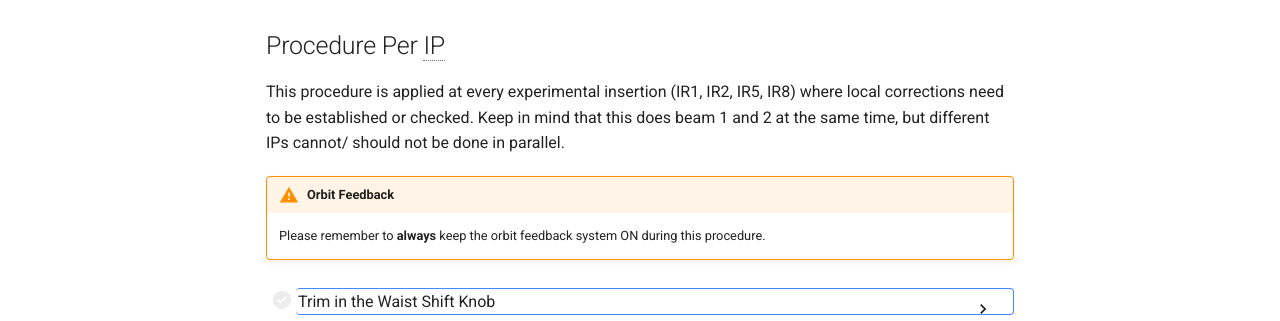
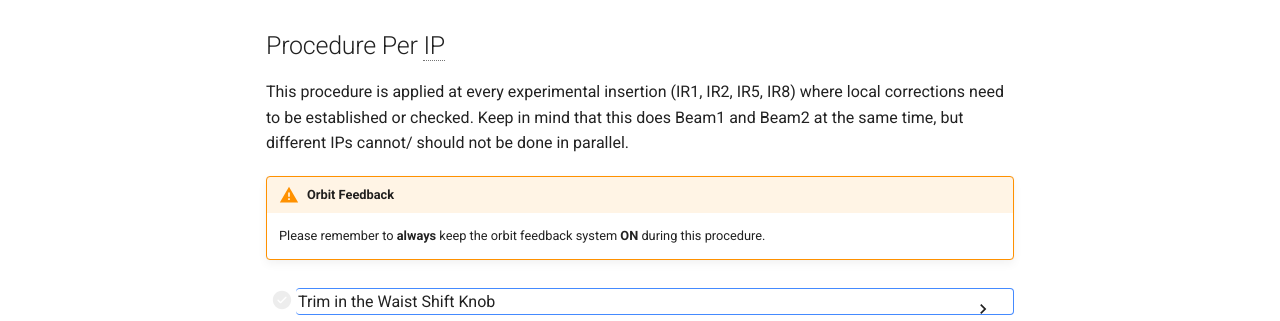
Before and after one commit to pylhc/pylhc.github.io, an MkDocs documentation site: the page built from docs/procedures/rigid_waist_shift.md, in a window 1280 px wide and 1217 px high. Shown: the part 557-878 px from the top of the window. Built offline with MkDocs 1.6.1 and Material for MkDocs 9.7.7, drawn with Linux system fonts in a browser that asks for light colours.

Commit message:
more suggested changes

```diff
--- a/docs/procedures/rigid_waist_shift.md
+++ b/docs/procedures/rigid_waist_shift.md
@@ -5,12 +5,12 @@
 
 ??? info "The Procedure in Short"
 
-      This methods aims to find the MQSX correction settings that would minimize betatron coupling and its impact on beam size *at IP*.
+      This methods aims to find the MQSX correction settings that would minimize betatron coupling and its impact on beam size *at the IP*.
       The method breaks the symmetry of the optics in the IR and forces local coupling RDTs to leak throughout the machine, which makes them measurable through the $|C^{-}|$.
 
 
       After global corrections are done and trimmed in the machine, one applies a rigid waist shift in a given IR and scans the colinearity knob for the value that minimizes the $|C^{-}|$.
-      These settings, when taking away the rigid waist shift, will minimize local coupling and its impact at IP.
+      These settings, when taking away the rigid waist shift, will minimize local coupling and its impact at the IP.
 
 ## Preliminary Setup
 
@@ -26,13 +26,13 @@
 ## Procedure Per IP
 
 This procedure is applied at every experimental insertion (IR1, IR2, IR5, IR8) where local corrections need to be established or checked.
-Keep in mind that this does beam 1 and 2 at the same time, but different IPs cannot/ should not be done in parallel.
+Keep in mind that this does Beam1 and Beam2 at the same time, but different IPs cannot/ should not be done in parallel.
 
 !!! warning "Orbit Feedback"
-      Please remember to **always** keep the orbit feedback system ON during this procedure.
+      Please remember to **always** keep the orbit feedback system **ON** during this procedure.
 
 - [ ] <details class="nodeco"><summary>Trim in the Waist Shift Knob</summary>
-      <p> Trim the prepared knob in the machine, for a certain direction (waist left/right of IP).
+      <p> Trim the prepared knob in the machine, for a certain direction (waist left/right of the IP).
       Remember that this affects both beams at the same time.
       </p></details>
 
```
Also changed, not shown: other parts of docs/procedures/rigid_waist_shift.md (+1 -1 lines).
